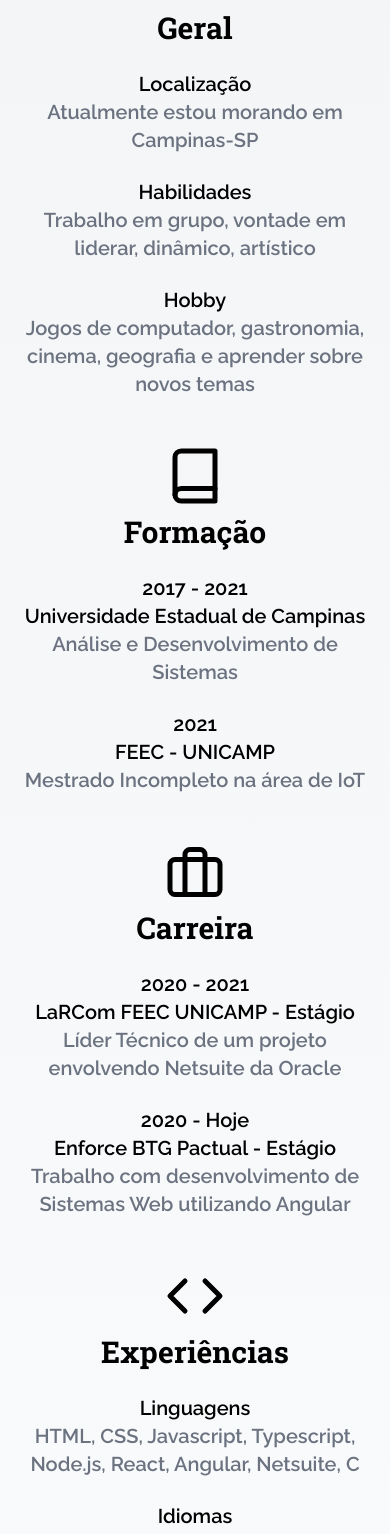
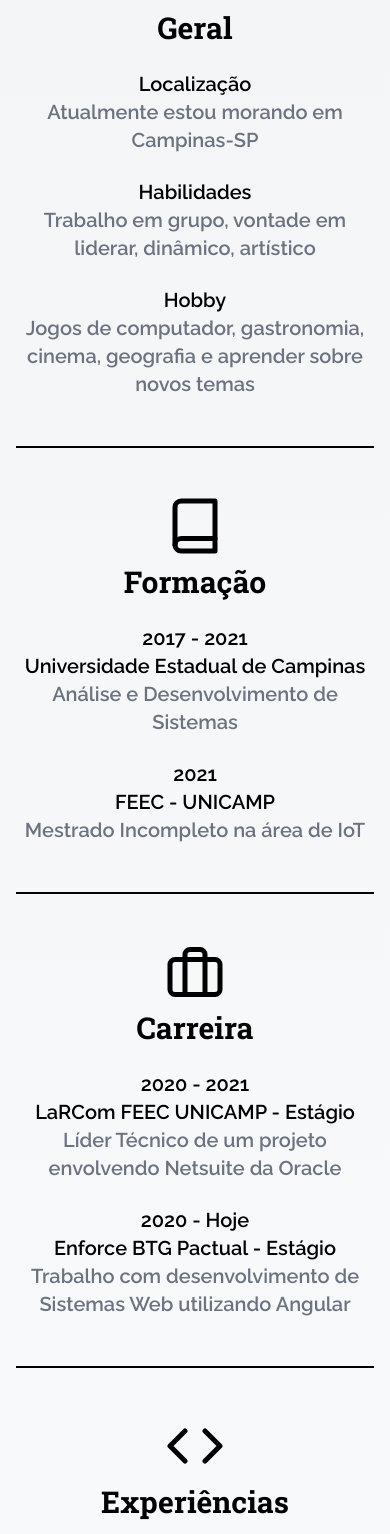
Before and after one commit to visumi/isumiweb, a React (Vite) app: page /sobre in a window 390 px wide. Shown: the part 316-1850 px from the top of the page. Built offline with nearby package versions, Linux system fonts and the light colour scheme.

Commit message:
Melhoria na tela de sobre mobile

```diff
--- a/src/About.tsx
+++ b/src/About.tsx
@@ -60,8 +60,11 @@ const About: FC = () => (
     md:my-40 md:flex md:justify-center md:space-x-12"
     >
       <Card title="Geral" icon={FiUser} data={geralData} />
+      <div className="border-t-2 border-black " />
       <Card title="Formação" icon={FiBook} data={formacaoData} />
+      <div className="border-t-2 border-black" />
       <Card title="Carreira" icon={FiBriefcase} data={carreiraData} />
+      <div className="border-t-2 border-black" />
       <Card title="Experiências" icon={FiCode} data={expData} />
     </div>
   </div>
```
